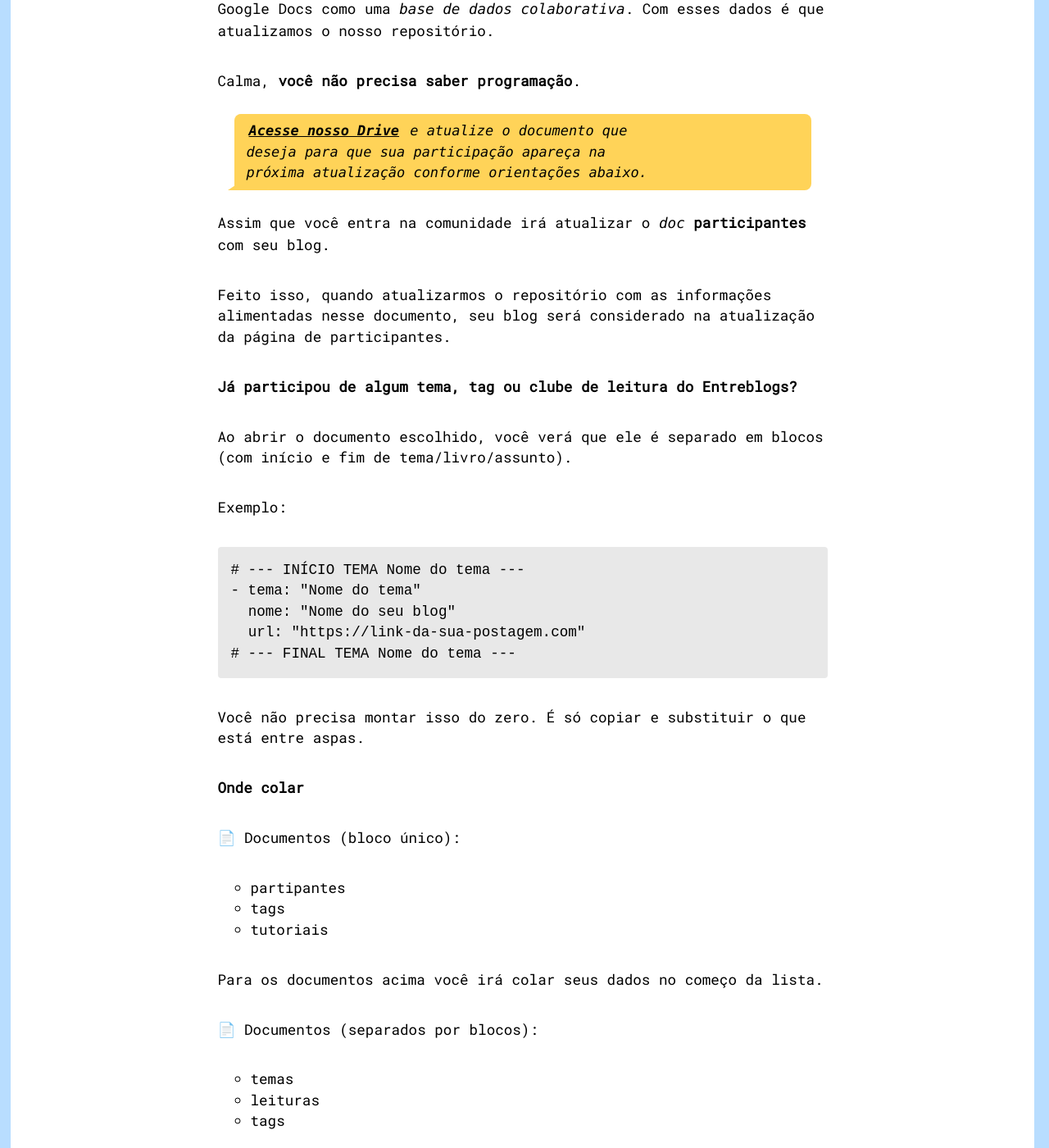
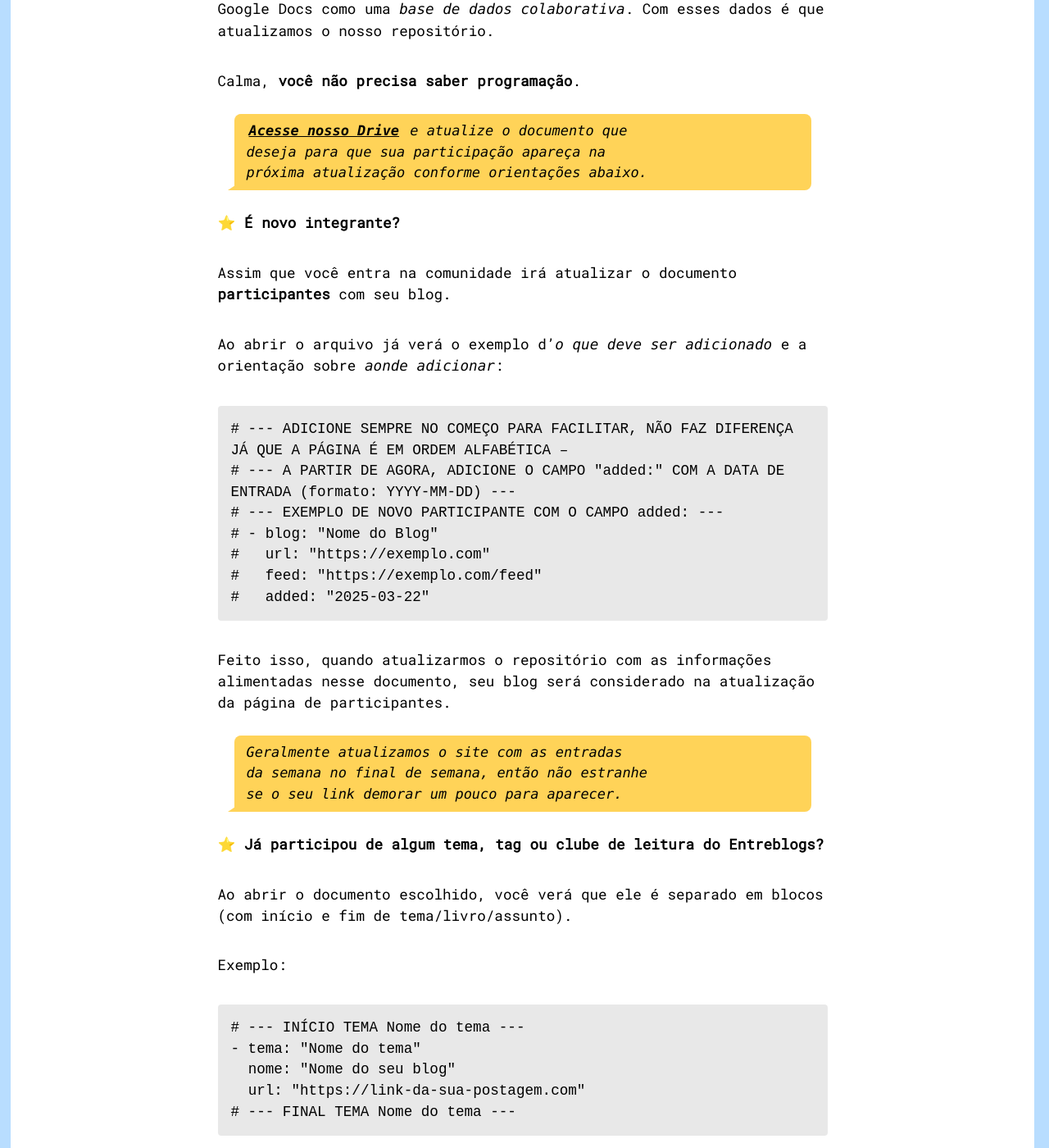
Before and after one commit to bamoretti/entreblogs, a Jekyll site: the page built from update-docs.md, in a window 1280 px wide and 1400 px high, scrolled down 546 px. Shown: the whole window at 82% size. Built offline with Jekyll 4.4.1, drawn with Linux system fonts in a browser that asks for light colours; comment, search, counter and statistics services are not loaded.

Commit message:
Update instructions for new community members
Added instructions for new members to update their blog information in the participants document.

````diff
--- a/update-docs.md
+++ b/update-docs.md
@@ -11,11 +11,27 @@ Calma, **você não precisa saber programação**.
 
 <blockquote class="fleabag"><a href="https://drive.google.com/drive/folders/1O7N1bQIH7QuMxZoZQ-ylC_k5To9vhBhc?usp=drive_link">Acesse nosso Drive</a> e atualize o documento que deseja para que sua participação apareça na próxima atualização conforme orientações abaixo.</blockquote>
 
-Assim que você entra na comunidade irá atualizar o _doc_ **participantes** com seu blog.
+⭐ **É novo integrante?**
+
+Assim que você entra na comunidade irá atualizar o documento **participantes** com seu blog.
+
+Ao abrir o arquivo já verá o exemplo d'_o que deve ser adicionado_ e a orientação sobre _aonde adicionar_:
+
+```
+# --- ADICIONE SEMPRE NO COMEÇO PARA FACILITAR, NÃO FAZ DIFERENÇA JÁ QUE A PÁGINA É EM ORDEM ALFABÉTICA –
+# --- A PARTIR DE AGORA, ADICIONE O CAMPO "added:" COM A DATA DE ENTRADA (formato: YYYY-MM-DD) ---
+# --- EXEMPLO DE NOVO PARTICIPANTE COM O CAMPO added: ---
+# - blog: "Nome do Blog"
+#   url: "https://exemplo.com"
+#   feed: "https://exemplo.com/feed"
+#   added: "2025-03-22"
+```
 
 Feito isso, quando atualizarmos o repositório com as informações alimentadas nesse documento, seu blog será considerado na atualização da página de participantes.
 
-**Já participou de algum tema, tag ou clube de leitura do Entreblogs?**
+<blockquote class="fleabag">Geralmente atualizamos o site com as entradas da semana no final de semana, então não estranhe se o seu link demorar um pouco para aparecer.</blockquote>
+
+⭐ **Já participou de algum tema, tag ou clube de leitura do Entreblogs?**
 
 Ao abrir o documento escolhido, você verá que ele é separado em blocos (com início e fim de tema/livro/assunto).
 
````
